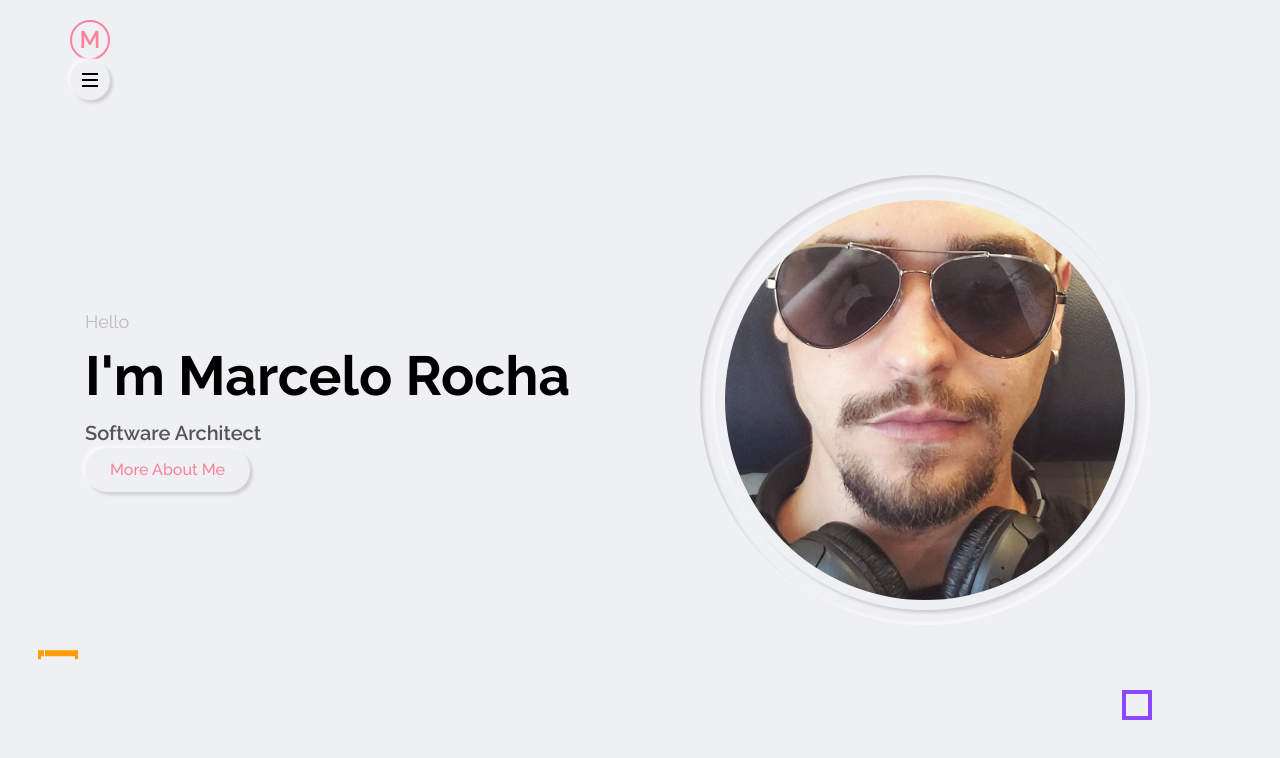
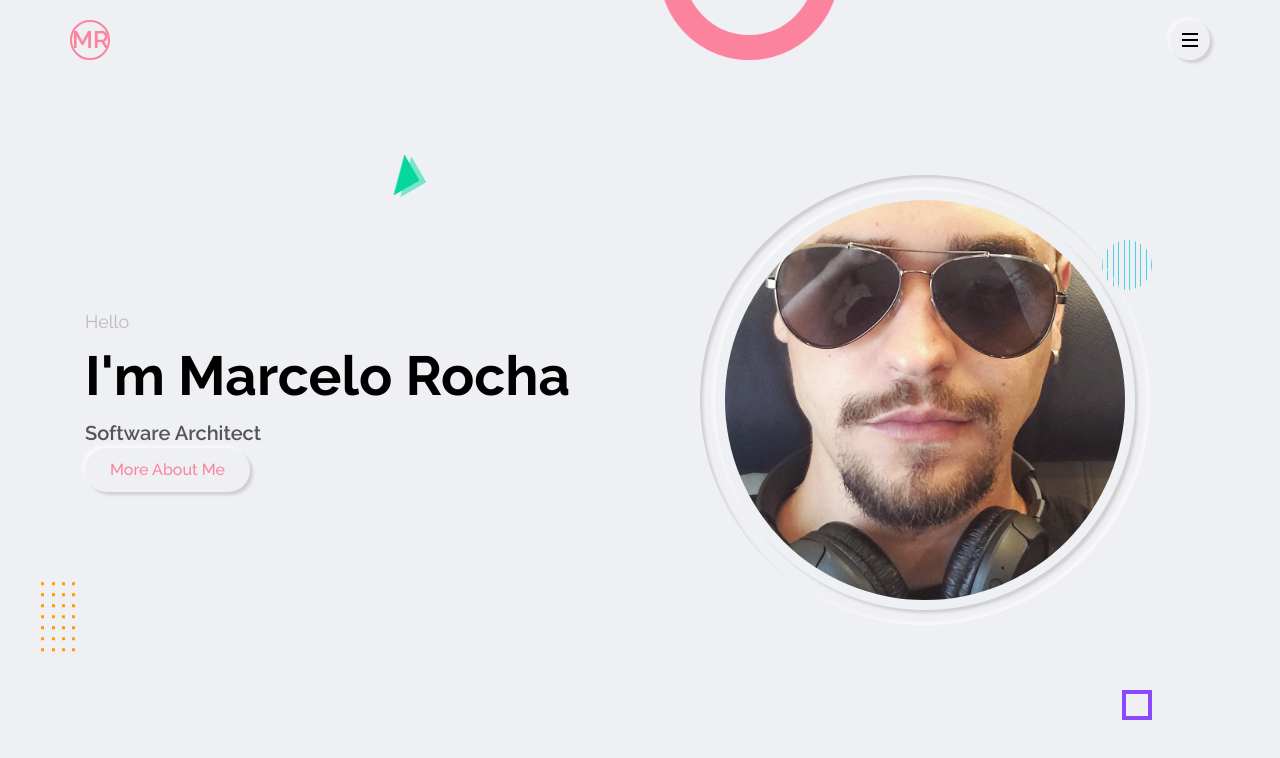
Before and after one commit to celoficial/celoficial.github.io, a plain HTML site: page index.html in a window 1280 px wide. Drawn offline with Linux system fonts and the light colour scheme.

Commit message:
home version 2.0

```diff
--- a/css/style.css
+++ b/css/style.css
@@ -141,7 +141,52 @@ img {
   height: 3px;
   width: 3px;
   background-color: #ff9c07;
-  margin-top: 0 3px 8px;
+  margin: 0 3px 8px;
+}
+
+.effect-3 {
+  height: 180px;
+  width: 180px;
+  border: 25px solid var(--skin-color);
+  border-radius: 50%;
+  left: 50%;
+  top: -120px;
+  animation: leftBounce 3s ease-in-out infinite;
+}
+
+.effect-4 {
+  border-top: 30px solid transparent;
+  border-left: 30px solid #06d79c;
+  left: 30%;
+  top: 20%;
+  animation: spin 15s linear infinite;
+}
+
+.effect-4:before {
+  content: "";
+  border-top: 30px solid transparent;
+  border-left: 30px solid #06d79c;
+  position: absolute;
+  opacity: 0.5;
+  left: -35px;
+  top: -25px;
+}
+
+.effect-5 {
+  height: 50px;
+  width: 50px;
+  right: 10%;
+  top: 30%;
+  display: flex;
+  justify-content: space-between;
+  border-radius: 50%;
+  overflow: hidden;
+  animation: spin 10s linear infinite;
+}
+
+.effect-5 div {
+  width: 1px;
+  background-color: #4dd0e1;
 }
 
 @keyframes spin {
@@ -160,6 +205,16 @@ img {
   }
   50% {
     transform: translateY(25px);
+  }
+}
+
+@keyframes leftBounce {
+  0%,
+  100% {
+    transform: translateX(0);
+  }
+  50% {
+    transform: translateX(25px);
   }
 }
 
--- a/index.html
+++ b/index.html
@@ -14,10 +14,10 @@
       <div class="container">
         <div class="row justify-content-between">
           <div class="logo">
-            <a href="index.html">M</a>
-            <div class="hamburguer-btn outer-shadow hover-in-shadow">
-              <span></span>
-            </div>
+            <a href="index.html">mr</a>
+          </div>
+          <div class="hamburguer-btn outer-shadow hover-in-shadow">
+            <span></span>
           </div>
         </div>
       </div>
@@ -77,6 +77,20 @@
           <div></div>
           <div></div>
         </div>
+        <div class="effect effect-3"></div>
+        <div class="effect effect-4"></div>
+        <div class="effect effect-5">
+          <div></div>
+          <div></div>
+          <div></div>
+          <div></div>
+          <div></div>
+          <div></div>
+          <div></div>
+          <div></div>
+          <div></div>
+          <div></div>
+        </div>
       </div>
       <!-- effect wrap end -->
       <div class="container">
```
